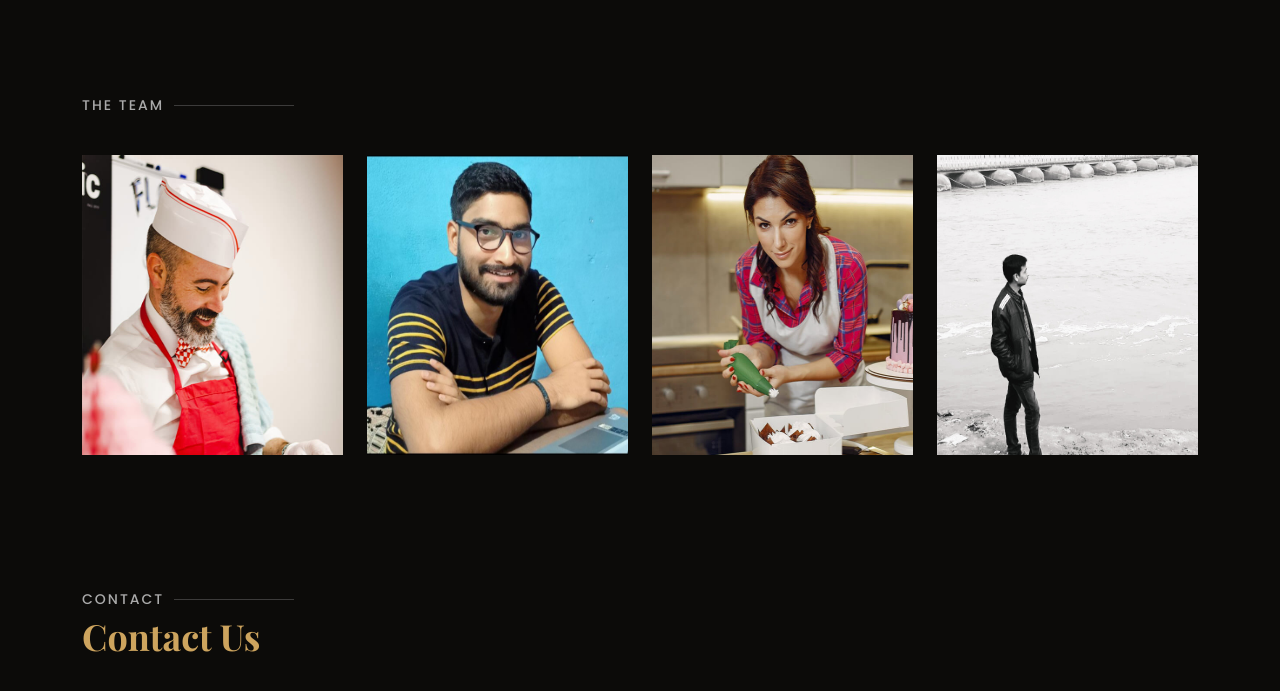
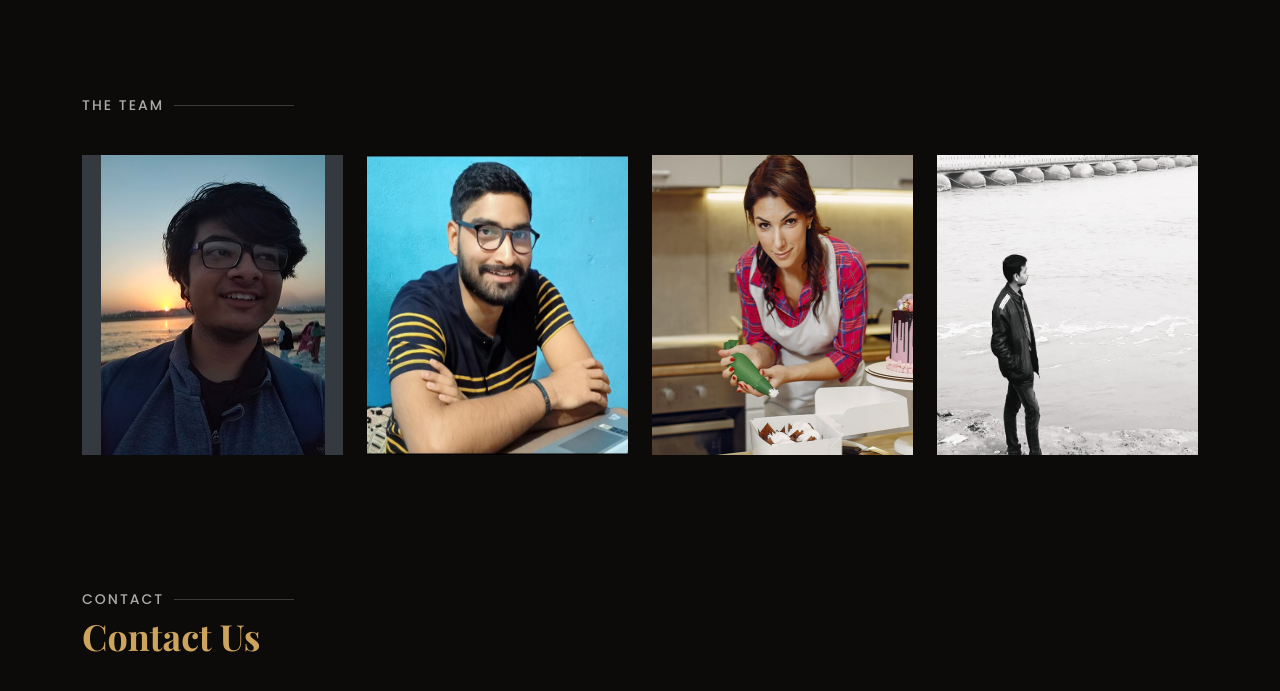
Before and after one commit to ExploreAR/ExplorAR, a plain HTML site: page index.html in a window 1280 px wide. Shown: the part 4236-4927 px from the top of the page. Drawn offline with nearby package versions, Linux system fonts and the light colour scheme; a web font is replaced by a local one.

Commit message:
Some changes

```diff
--- a/index.html
+++ b/index.html
@@ -524,7 +524,7 @@
 
           <div class="col-lg-3 col-md-6">
             <div class="member" data-aos="zoom-in" data-aos-delay="100">
-              <img src="img/chefs/chefs-1.jpg" style="height: 300px; width: 500px;" class="img-fluid" alt="">
+              <img src="img/chefs/AbhijeetPandey.jpg" style="height: 300px; width: 224px;" class="img-fluid" alt="">
               <div class="member-info">
                 <div class="member-info-content">
                   <h4>Abhijeet Pandey</h4>
```
Also changed, not shown: thesolsystem.html (+1 -1 lines), img/chefs/AbhijeetPandey.jpg (added), img/chefs/chefs-1.jpg (deleted), img/chefs/chefs-3.jpg (deleted), img/gallery/earth.jpg, img/gallery/sun.jpeg, img/gallery/taj.jpg, 1 other file.
